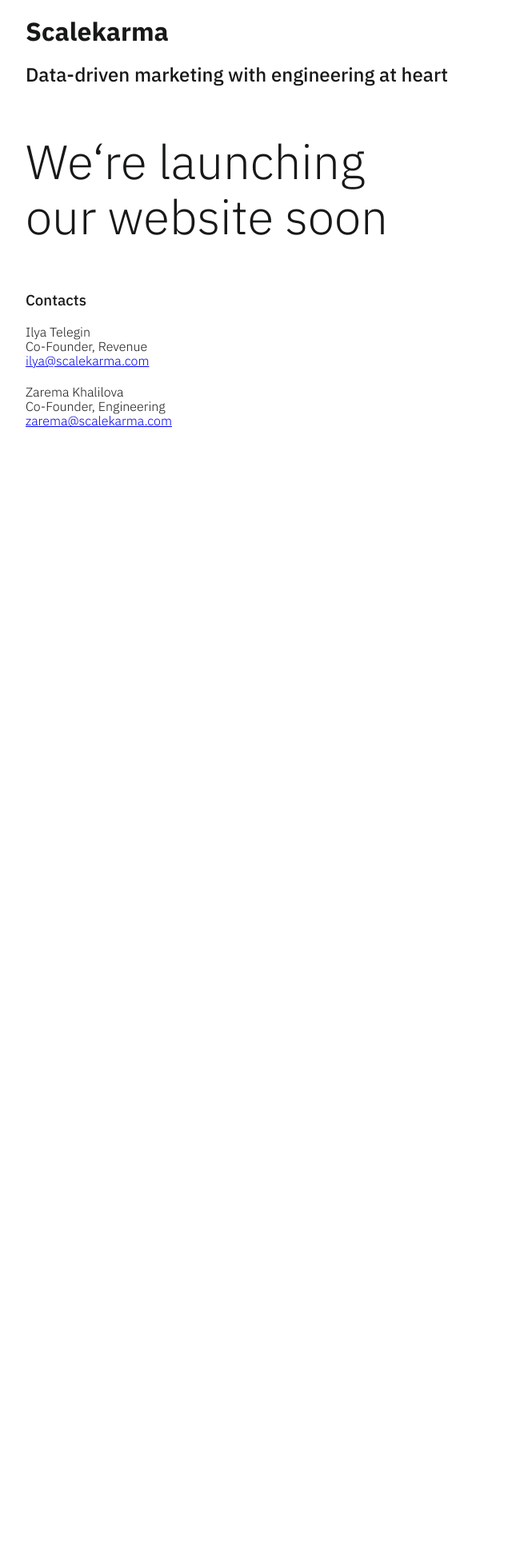
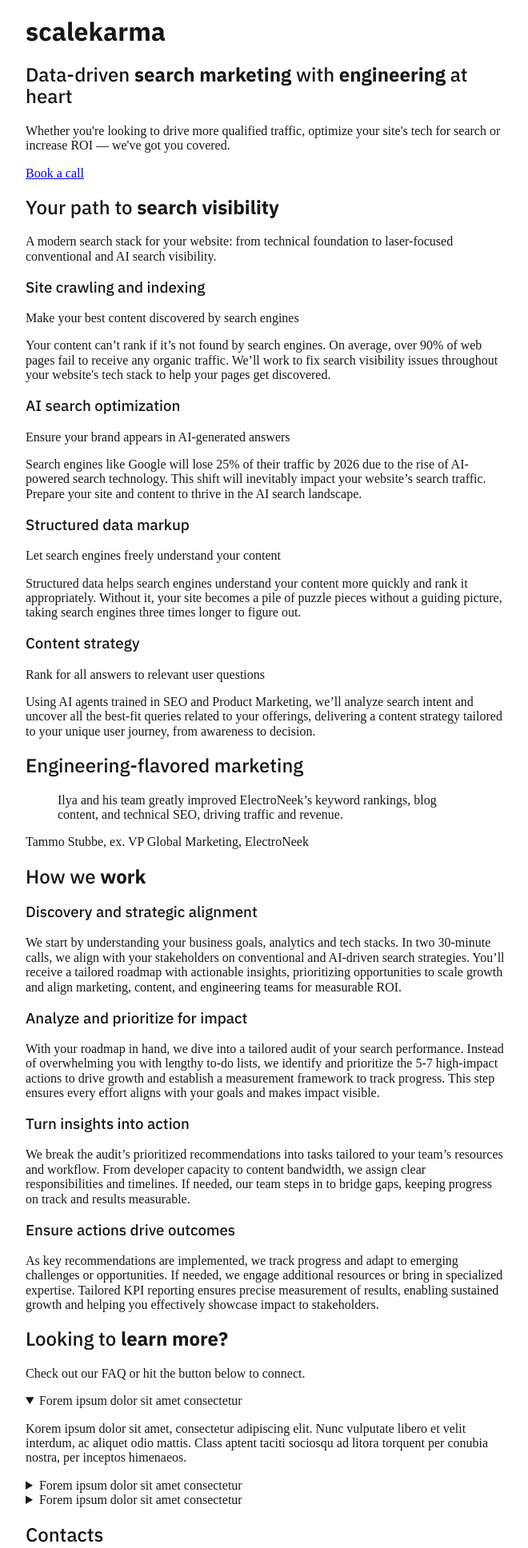
Before and after one commit to scalekarma/scalekarma-website, an Eleventy site: page src/index.md in a window 1280 px wide. Shown: the top 1936 px of the page at 80% size, without its empty margins (308-968 px from the left). Before the commit the page ends 800 px from the top, so only its background shows below. Built offline with nearby package versions, Linux system fonts and the light colour scheme; Eleventy itself is replaced by a stand-in of ours; files that its build step writes are made by us from their sources; what markdown-it-attrs would draw is missing.

Commit message:
add new content to home page

```diff
--- a/src/index.md
+++ b/src/index.md
@@ -6,13 +6,92 @@ social:
   image: https://res.cloudinary.com/dodsgeckv/image/upload/v1734284328/scalekarma-og-image_ywgbhw.png
 ---
 
-# Scalekarma
+# scalekarma
 
-## Data-driven marketing with engineering at heart
+## Data-driven **search marketing** with **engineering** at heart
 
-<p class="maintenance-message">We‘re launching our&nbsp;website soon</p>
+Whether you're looking to drive more qualified traffic, optimize your site's tech for search or increase ROI — we've got you covered.
 
-### Contacts
+[Book a call](#book-a-call)
+
+## Your path to **search visibility**
+
+A modern search stack for your website: from technical foundation to laser-focused conventional and AI search visibility.
+
+### Site crawling and indexing
+
+Make your best content discovered by search engines
+
+Your content can’t rank if it’s not found by search engines. On average, over 90% of web pages fail to receive any organic traffic. We’ll work to fix search visibility issues throughout your website's tech stack to help your pages get discovered.
+
+### AI search optimization
+
+Ensure your brand appears in AI-generated answers
+
+Search engines like Google will lose 25% of their traffic by 2026 due to the rise of AI-powered search technology. This shift will inevitably impact your website’s search traffic. Prepare your site and content to thrive in the AI search landscape.
+
+### Structured data markup
+
+Let search engines freely understand your content
+
+Structured data helps search engines understand your content more quickly and rank it appropriately. Without it, your site becomes a pile of puzzle pieces without a guiding picture, taking search engines three times longer to figure out.
+
+### Content strategy
+
+Rank for all answers to relevant user questions
+
+Using AI agents trained in SEO and Product Marketing, we’ll analyze search intent and uncover all the best-fit queries related to your offerings, delivering a content strategy tailored to your unique user journey, from awareness to decision.
+
+## Engineering-flavored marketing
+
+> Ilya and his team greatly improved ElectroNeek’s keyword rankings, blog content, and technical SEO, driving traffic and revenue.
+
+Tammo Stubbe, ex. VP Global Marketing, ElectroNeek
+
+## How we **work**
+
+### Discovery and strategic alignment
+
+We start by understanding your business goals, analytics and tech stacks. In two 30-minute calls, we align with your stakeholders on conventional and AI-driven search strategies. You’ll receive a tailored roadmap with actionable insights, prioritizing opportunities to scale growth and align marketing, content, and engineering teams for measurable ROI.
+
+### Analyze and prioritize for impact
+
+With your roadmap in hand, we dive into a tailored audit of your search performance. Instead of overwhelming you with lengthy to-do lists, we identify and prioritize the 5-7 high-impact actions to drive growth and establish a measurement framework to track progress. This step ensures every effort aligns with your goals and makes impact visible.
+
+### Turn insights into action
+
+We break the audit’s prioritized recommendations into tasks tailored to your team’s resources and workflow. From developer capacity to content bandwidth, we assign clear responsibilities and timelines. If needed, our team steps in to bridge gaps, keeping progress on track and results measurable.
+
+### Ensure actions drive outcomes
+
+As key recommendations are implemented, we track progress and adapt to emerging challenges or opportunities. If needed, we engage additional resources or bring in specialized expertise. Tailored KPI reporting ensures precise measurement of results, enabling sustained growth and helping you effectively showcase impact to stakeholders.
+
+## Looking to **learn more?**
+
+Check out our FAQ or hit the button below to connect.
+
+<details open>
+  <summary>Forem ipsum dolor sit amet consectetur</summary>
+
+Korem ipsum dolor sit amet, consectetur adipiscing elit. Nunc vulputate libero et velit interdum, ac aliquet odio mattis. Class aptent taciti sociosqu ad litora torquent per conubia nostra, per inceptos himenaeos.
+
+</details>
+
+<details>
+  <summary>Forem ipsum dolor sit amet consectetur</summary>
+
+Korem ipsum dolor sit amet, consectetur adipiscing elit. Nunc vulputate libero et velit interdum, ac aliquet odio mattis. Class aptent taciti sociosqu ad litora torquent per conubia nostra, per inceptos himenaeos.
+
+</details>
+
+<details>
+  <summary>Forem ipsum dolor sit amet consectetur</summary>
+
+Korem ipsum dolor sit amet, consectetur adipiscing elit. Nunc vulputate libero et velit interdum, ac aliquet odio mattis. Class aptent taciti sociosqu ad litora torquent per conubia nostra, per inceptos himenaeos.
+
+</details>
+
+## Contacts
 
 <address>
   Ilya Telegin<br/>
```
